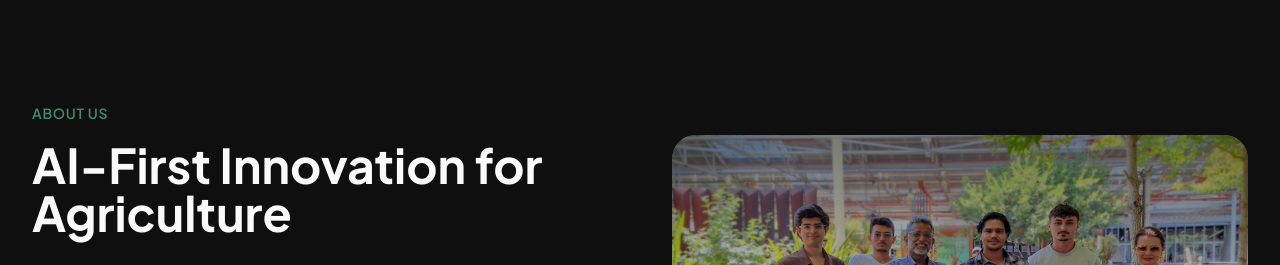
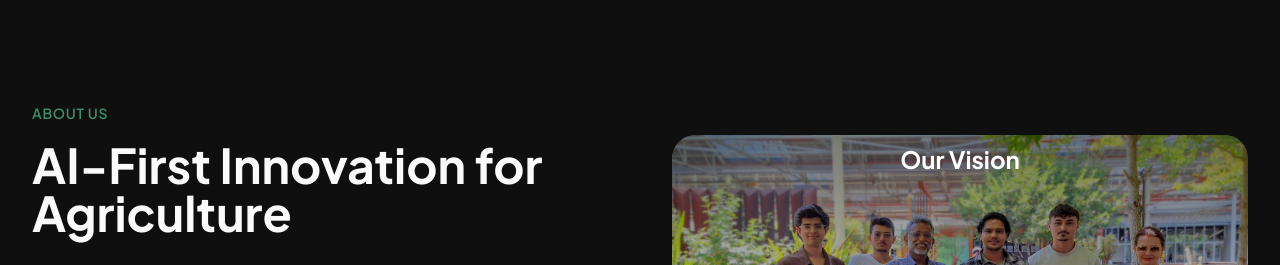
Before and after one commit to GoMicroAI/gomicro-ai-solutions-02, a React (Vite) app: page / in a window 1280 px wide. Shown: the part 8800-9065 px from the top of the page. Built offline with nearby package versions, Linux system fonts and the light colour scheme; the HTML template or start-up script is replaced by a standard one.

Commit message:
Reverted to commit 1f1b9793d8aca0317b05d9cf171bc32873494eed

```diff
--- a/src/components/AboutSection.tsx
+++ b/src/components/AboutSection.tsx
@@ -56,16 +56,16 @@ const AboutSection = () => {
               {/* Overlay */}
               <div className="absolute inset-0 bg-gradient-to-b from-black/50 via-black/20 to-transparent" />
 
+              <div className="relative text-center text-white p-4 sm:p-8 pt-1 sm:pt-2">
+
+
+
+                <h3 className="text-lg sm:text-2xl font-bold mb-1 sm:mb-2">Our Vision</h3>
 
 
 
 
-
-
-
-
-
-
+              </div>
             </div>
           </div>
         </div>
```
